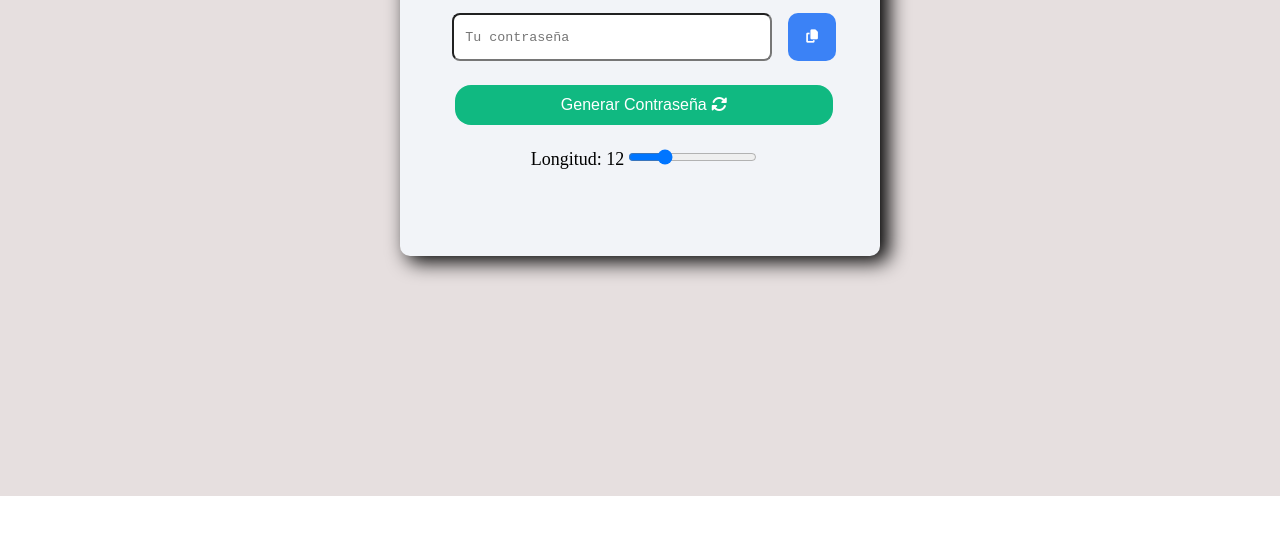
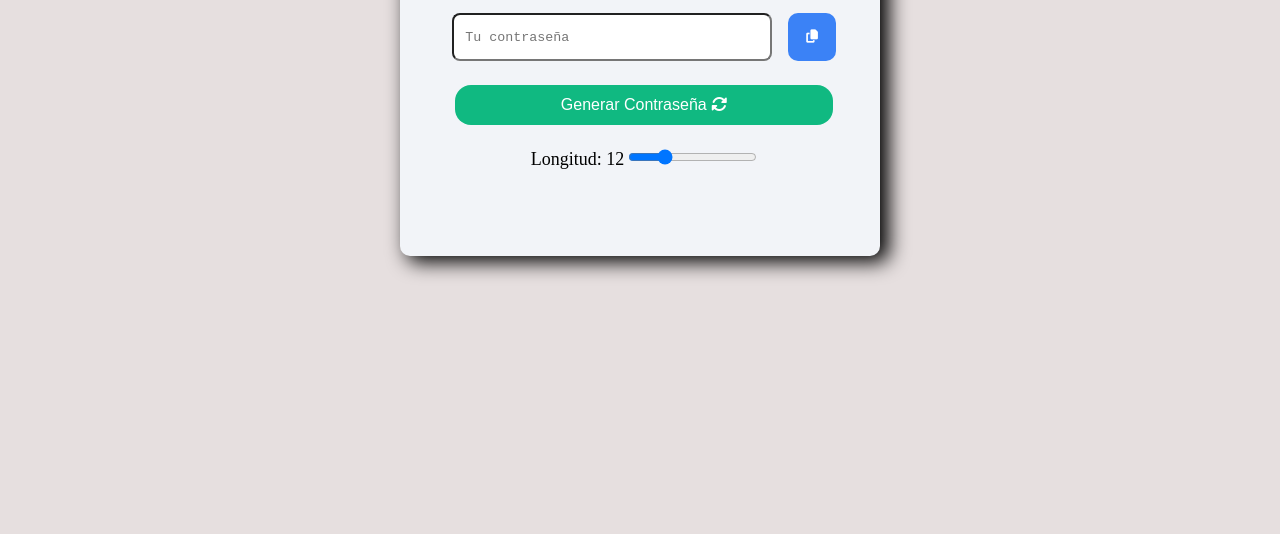
Before and after one commit to MarcosGalizz/PsswrdGn, a plain HTML site: page index.html in a window 1280 px wide. Shown: the part 224-758 px from the top of the page. Drawn offline with Linux system fonts and the light colour scheme.

Commit message:
A ver si ahora se aplica, che

```diff
--- a/style.css
+++ b/style.css
@@ -3,13 +3,14 @@
     padding: 0;
     margin: 0;
 }
+
 main{
     background-color: rgb(230, 223, 223);
-    height: calc(100vh - 5rem);
     display: flex;
     justify-content: center;
     padding-top: 20vh;
     width: 100dvw;
+    height: 100dvh;
 }
 .password-container{
     width: 30rem;
```
